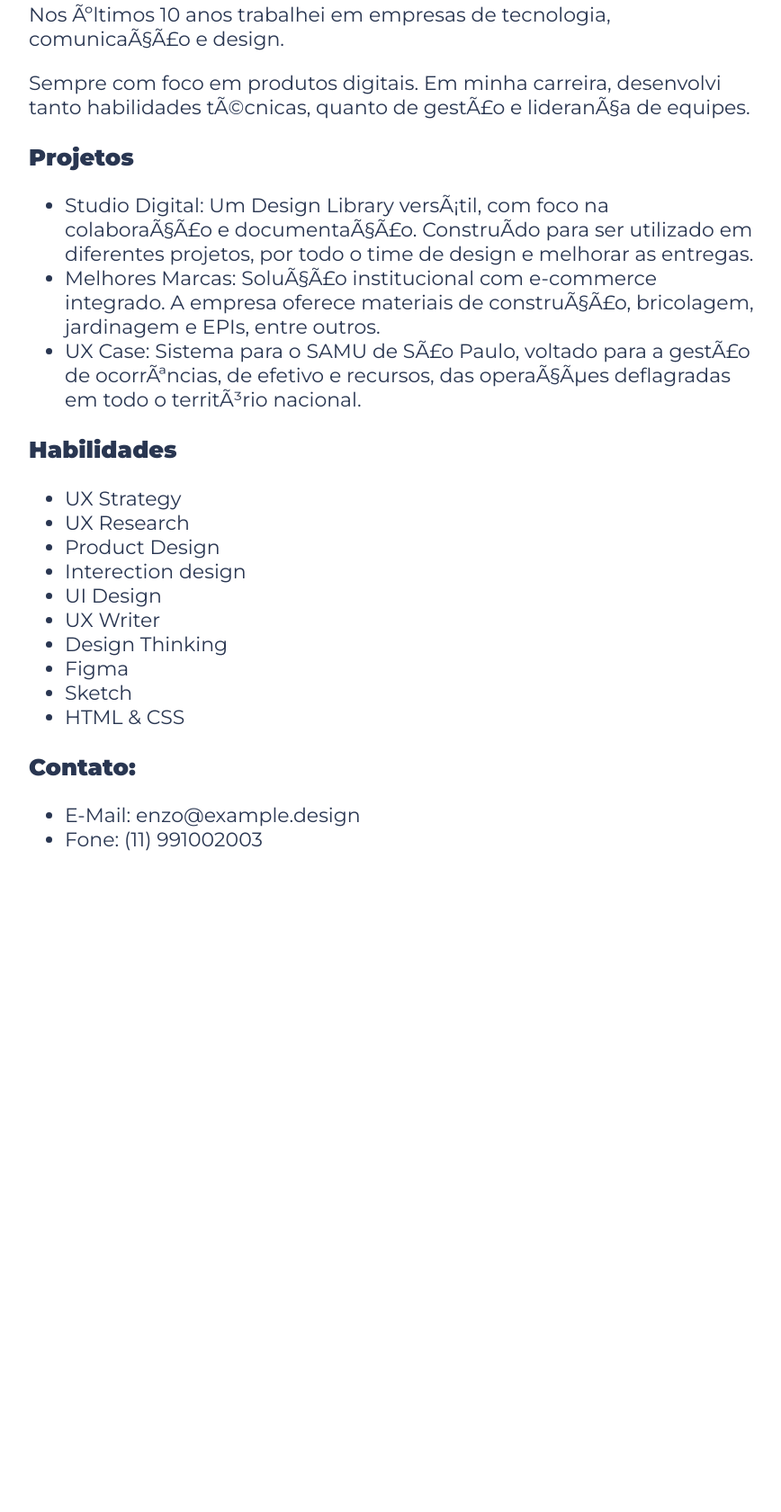
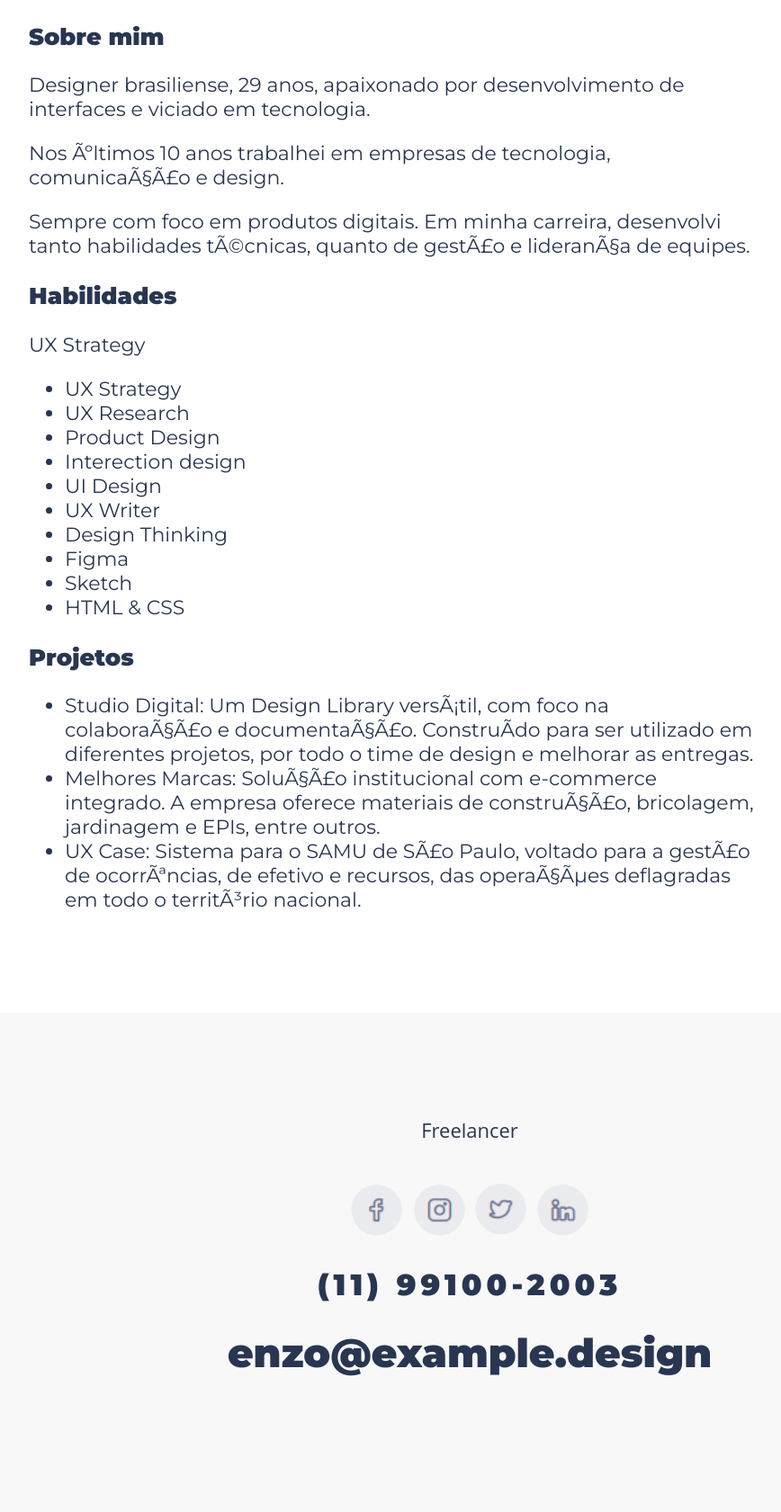
Before and after one commit to GabyVictoria0122/Desafio2.3-EnzoPascal, a plain HTML site: page index.html in a window 1280 px wide. Shown: the part 957-2638 px from the top of the page at 90% size, without its empty margins (126-994 px from the left). Before the commit the page ends 2024 px from the top, so only its background shows below. Drawn offline with Linux system fonts and the light colour scheme.

Commit message:
Edição básica do rodapé

```diff
--- a/css/style.css
+++ b/css/style.css
@@ -7,6 +7,9 @@ body {
   font-size: 22px;
   font-weight: 400;
   color: #293651;
+}
+
+.container {
   padding: 23px 300px 90px 150px;
 }
 
@@ -30,16 +33,19 @@ body {
   font-size: 19.9px;
 }
 
-img {
+.img-enzo {
   /* text-align: center; */
   margin-top: 5px;
   margin-left: 330px;
-  height: 500px;
 }
 
-button:hover {
-  background-color: black;
+.medir-habilidade {
+  display: block;
+  width: 100%;
+  height: 20 px;
+  background-color: grey;
 }
+
 .botao {
   width: 250px;
   height: 49px;
@@ -53,3 +59,26 @@ button:hover {
   text-align: center;
   border-radius: 10px;
 }
+
+.icon {
+  text-align: center;
+  padding: 45px 0px 0px;
+}
+
+.texto-footger {
+  letter-spacing: 5px;
+}
+
+.texto-freelancer {
+  font-family: open sans, sans-serif;
+  margin: 0px;
+}
+
+footer {
+  position: absolute;
+  bottom: auto;
+  background-color: #f8f8f8;
+  width: 100%;
+  text-align: center;
+  padding: 115px 0px 120px;
+}
--- a/index.html
+++ b/index.html
@@ -1,134 +1,119 @@
 <!DOCTYPE html>
 
 <html lang="pt-br">
-
   <head>
-        <meta charset="UTC-8">
-        <title> Enzo Pascal </title>
-        <link rel="stylesheet" href="css/style.css">
+    <meta charset="UTC-8" />
+    <title>Enzo Pascal</title>
+    <link rel="stylesheet" href="css/style.css" />
 
     <link
       href="https://fonts.googleapis.com/css2?family=Montserrat:wght@400;900&display=swap"
-        rel="stylesheet"/>
-
+      rel="stylesheet"
+    />
   </head>
 
   <body>
+    <div class="container">
       <div>
-            <h2 class="text2"> Olá, sou o </h2>
-            <h1 class="text1"> Enzo Pascal </h1>
-            <h3 class="text3"> Profissional UI/UX & Web Designer </h3>
+        <h2 class="text2">Olá, sou o</h2>
+        <h1 class="text1">Enzo Pascal</h1>
+        <h3 class="text3">Profissional UI/UX & Web Designer</h3>
 
-            <p class="p1"> Especialista em Visual Design e Design Strategy. Como profissional, meu foco é
-                criar experiências significativas para as pessoas.</p>
+        <p class="p1">
+          Especialista em Visual Design e Design Strategy. Como profissional,
+          meu foco é criar experiências significativas para as pessoas.
+        </p>
 
         <a href="#foto">
-                <button class="botao"> Mais Informações </button>
+          <button class="botao">Mais Informações</button>
         </a>
-
-
       </div>
-        <div class="img1">
-            <img src="hero.png" alt="Imagem de Enzo Pascal">
+      <div class="img-enzo">
+        <img src="hero.png" alt="Imagem de Enzo Pascal" />
       </div>
 
+      <h3>Sobre mim</h3>
 
+      <p>
+        Designer brasiliense, 29 anos, apaixonado por desenvolvimento de
+        interfaces e viciado em tecnologia.
+      </p>
 
+      <p>
+        Nos últimos 10 anos trabalhei em empresas de tecnologia, comunicação e
+        design.
+      </p>
 
-        <p>Designer brasiliense, 29 anos, apaixonado por desenvolvimento de interfaces e
-        viciado em tecnologia.</p>
+      <p>
+        Sempre com foco em <span>produtos digitais</span>. Em minha carreira,
+        desenvolvi tanto habilidades técnicas, quanto de gestão e liderança de
+        equipes.
+      </p>
 
-        <p>Nos últimos 10 anos trabalhei em empresas de tecnologia,
-        comunicação e design.</p>
+      <div>
+        <h3>Habilidades</h3>
+        <!--Fazer aquela barrinha-->
 
-        <p>Sempre com foco em <span>produtos digitais</span>. Em minha carreira,
-        desenvolvi tanto habilidades técnicas, quanto de gestão e liderança de equipes.</p>
-
-        <h3>
-            Projetos
-        </h3 >
+        <p>UX Strategy</p>
+        <div class="medir-habilidade"></div>
 
         <ul>
-            <li>Studio Digital: Um Design Library versátil, com foco na colaboração e
-                documentação. Construído para ser utilizado em diferentes projetos, por todo o
-                time de design e melhorar as entregas.
-            </li>
+          <li>UX Strategy</li>
+          <li>UX Research</li>
 
-            <li>Melhores Marcas: Solução institucional com e-commerce integrado. A empresa
-                oferece materiais de construção, bricolagem, jardinagem e EPIs, entre outros.
-            </li>
+          <li>Product Design</li>
 
-            <li>UX Case: Sistema para o SAMU de São Paulo, voltado para a gestão de
-                ocorrências, de efetivo e recursos, das operações deflagradas em todo o
-                território nacional.
-            </li>
+          <li>Interection design</li>
+
+          <li>UI Design</li>
+
+          <li>UX Writer</li>
+
+          <li>Design Thinking</li>
+
+          <li>Figma</li>
+
+          <li>Sketch</li>
+
+          <li>HTML & CSS</li>
         </ul>
+      </div>
 
-        <h3></div>
-            Habilidades
-        </h3 >
+      <h3>Projetos</h3>
+      <!--Fazer com imagens-->
 
       <ul>
         <li>
-                UX Strategy
-            </li>
-            <li>
-                UX Research
+          Studio Digital: Um Design Library versátil, com foco na colaboração e
+          documentação. Construído para ser utilizado em diferentes projetos,
+          por todo o time de design e melhorar as entregas.
         </li>
 
         <li>
-                Product Design
+          Melhores Marcas: Solução institucional com e-commerce integrado. A
+          empresa oferece materiais de construção, bricolagem, jardinagem e
+          EPIs, entre outros.
         </li>
 
         <li>
-                Interection design
-            </li>
-
-            <li>
-                UI Design
-            </li>
-
-
-            <li>
-                UX Writer
-            </li>
-
-            <li>
-                Design Thinking
-            </li>
-
-            <li>
-                Figma
-            </li>
-
-            <li>
-                Sketch
-            </li>
-
-            <li>
-                HTML & CSS
-            </li>
-
-        </ul>
-
-
-        <h3 id="foto">
-             Contato:
-        </h3 >
-
-        <ul>
-            <li>
-                E-Mail: enzo@example.design
-            </li>
-            <li>
-                Fone: (11) 991002003
+          UX Case: Sistema para o SAMU de São Paulo, voltado para a gestão de
+          ocorrências, de efetivo e recursos, das operações deflagradas em todo
+          o território nacional.
         </li>
       </ul>
+    </div>
 
-
-
-
-
+    <footer id="foto">
+      <!--Fazer um roda pé com icons-->
+      <p class="texto-freelancer">Freelancer</p>
+      <div class="icon texto-footger">
+        <img src="facebook-icon.png" alt="Icon do Facebook" />
+        <img src="instagram-icon.png" alt="Icon do Instagram" />
+        <img src="twitter-icon.png" alt="Icon do Twitter" />
+        <img src="linkedin-icon.png" alt="Icon do Linkedin" />
+      </div>
+      <h2 class="texto-footger">(11) 99100-2003</h2>
+      <h1>enzo@example.design</h1>
+    </footer>
   </body>
-
 </html>
```
Also changed, not shown: facebook-icon.png (added), instagram-icon.png (added), linkedin-icon.png (added), twitter-icon.png (added). Lines whose indentation alone changed are shown as unchanged.
